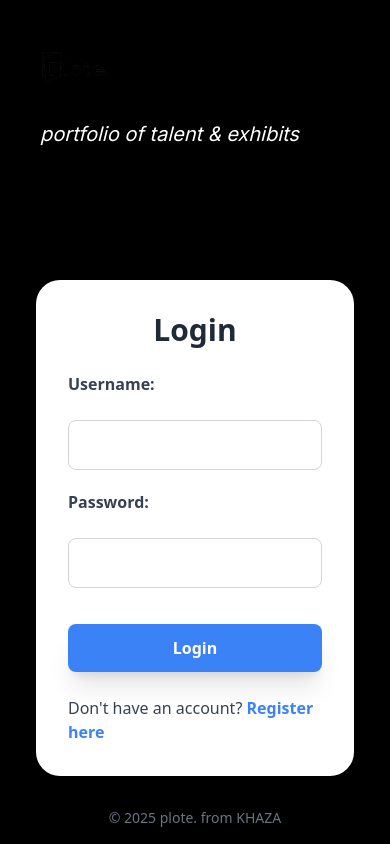
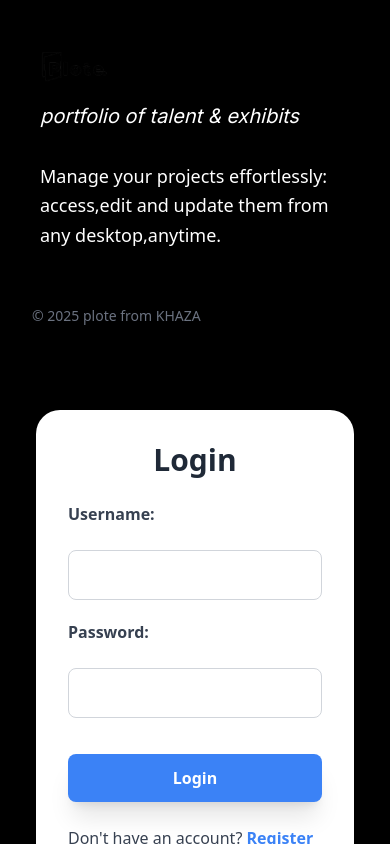
Before and after one commit to Khaza1558/web, a React (Vite) app in the folder frontend/: page / in a window 390 px wide. Built offline with nearby package versions, Linux system fonts and the light colour scheme.

Commit message:
Update App.jsx

```diff
--- a/frontend/src/App.jsx
+++ b/frontend/src/App.jsx
@@ -448,7 +448,7 @@ const LoginPage = ({ onLoginSuccess, onNavigateToRegister, onNavigateToForgotPas
     };
 
     return (
-        <div className="flex items-center justify-center p-5 w-full">
+        <div className="flex items-center justify-center p-5 w-full h-full"> {/* Added h-full to help centering */}
             <div className="bg-white p-8 rounded-3xl shadow-2xl w-full max-w-md flex flex-col items-center animate-fade-in-up">
                 <h2 className="text-3xl font-bold text-gray-800 mb-6">Login</h2>
                 <form onSubmit={handleSubmit} className="flex flex-col gap-5 w-full max-w-xs">
@@ -557,7 +557,7 @@ const RegisterPage = ({ onRegisterSuccess, onNavigateToLogin }) => {
     };
 
     return (
-        <div className="flex items-center justify-center p-5 w-full">
+        <div className="flex items-center justify-center p-5 w-full h-full"> {/* Added h-full to help centering */}
             <div className="bg-white p-8 rounded-3xl shadow-2xl w-full max-w-xl flex flex-col items-center animate-fade-in-up">
                 <h2 className="text-3xl font-bold text-gray-800 mb-6">Register</h2>
                 <form onSubmit={handleSubmit} className="flex flex-col gap-4 w-full max-w-lg mx-auto">
@@ -669,7 +669,7 @@ const ForgotPasswordPage = ({ onNavigateToLogin, onNavigateToResetPasswordWithTo
     };
 
     return (
-        <div className="flex items-center justify-center p-5 w-full">
+        <div className="flex items-center justify-center p-5 w-full h-full"> {/* Added h-full to help centering */}
             <div className="bg-white p-8 rounded-3xl shadow-2xl w-full max-w-md flex flex-col items-center animate-fade-in-up">
                 <h2 className="text-3xl font-bold text-gray-800 mb-6">Forgot Password</h2>
                 <form onSubmit={handleSubmit} className="flex flex-col gap-5 w-full max-w-xs">
@@ -788,7 +788,7 @@ const ResetPasswordPage = ({ onNavigateToLogin, initialToken }) => {
     };
 
     return (
-        <div className="flex items-center justify-center p-5 w-full">
+        <div className="flex items-center justify-center p-5 w-full h-full"> {/* Added h-full to help centering */}
             <div className="bg-white p-8 rounded-3xl shadow-2xl w-full max-w-md flex flex-col items-center animate-fade-in-up">
                 <h2 className="text-3xl font-bold text-gray-800 mb-6">Reset Password</h2>
                 <form onSubmit={handleSubmit} className="flex flex-col gap-5 w-full max-w-xs">
@@ -869,7 +869,7 @@ const WelcomePage = ({ onNavigateToCreateProject, onNavigateToViewProjects }) =>
     };
 
     return (
-        <div className="flex flex-col items-center justify-center p-5 w-full">
+        <div className="flex flex-col items-center justify-center p-5 w-full h-full"> {/* Added h-full to help centering */}
             <div className="bg-white p-8 rounded-3xl shadow-2xl w-full max-w-md flex flex-col items-center animate-fade-in-up">
                 <h1 className="text-3xl font-bold text-gray-800 mb-6">Welcome, {userDetails?.username || 'User'}!</h1>
 
@@ -1249,7 +1249,7 @@ const ViewProjectsPage = ({ onNavigateToWelcome }) => {
     console.log('ViewProjectsPage - Rendering. showSearchAndList:', showSearchAndList);
 
     return (
-        <div className="flex flex-col items-center justify-center p-5 w-full">
+        <div className="flex flex-col items-center justify-center p-5 w-full h-full"> {/* Added h-full to help centering */}
             <div className="bg-white p-8 rounded-3xl shadow-2xl w-full max-w-xl flex flex-col items-start animate-fade-in-up">
                 <h1 className="text-3xl font-bold mb-6 text-gray-800 self-center">View Projects</h1>
 
@@ -1537,7 +1537,7 @@ const CreateProjectPage = ({ onNavigateToWelcome }) => {
     };
 
     return (
-        <div className="flex items-center justify-center p-5 w-full">
+        <div className="flex items-center justify-center p-5 w-full h-full"> {/* Added h-full to help centering */}
             <div className="bg-white p-8 rounded-3xl shadow-2xl w-full max-w-xl flex flex-col items-center animate-fade-in-up">
                 <h2 className="text-3xl font-bold text-gray-800 mb-6">Create New Project</h2>
                 <form onSubmit={handleSubmit} className="flex flex-col gap-5 w-full max-w-lg mx-auto">
@@ -1667,7 +1667,7 @@ const SplashVideo = ({ onVideoEnd }) => {
         <div className="fixed inset-0 z-50 bg-black flex items-center justify-center overflow-hidden">
             <video
                 ref={videoRef}
-                src="intro.mp4" // IMPORTANT: Replace this with your actual video URL!
+                src="/intro.mp4" // IMPORTANT: Replace this with your actual video URL!
                 autoPlay
                 muted
                 playsInline // Crucial for mobile autoplay
@@ -1770,26 +1770,27 @@ function App() {
                 // Main container with black background and horizontal layout from the new screenshot
                 <div className="min-h-screen flex flex-col md:flex-row bg-black font-sans">
                     {/* Left section for Logo and Slogan */}
-                    <div className="w-full md:w-1/2 p-8 flex flex-col justify-between items-start">
+                    <div className="w-full md:w-1/2 p-8 flex flex-col justify-start items-start"> {/* Adjusted justify-start */}
                         <header className="mb-8 md:mb-0">
-                            {/* Replaced h1 with img tag for the logo, now white for dark background */}
-                            <img src="/title-removebg-preview.png" alt="Plote." className="h-20 sm:h-32 md:h-32 mb-2 drop-shadow-lg filter invert" /> {/* filter invert makes it white */}
+                            {/* Logo image with precise height and alignment */}
+                            <img src="/title-removebg-preview.png" alt="Plote." className="h-20 sm:h-24 md:h-[100px] mb-[-10px] drop-shadow-lg filter invert" /> {/* md:h-[100px] for more exact height, negative margin for tighter spacing */}
+                            {/* Slogan with refined font size and color */}
                             <p className="text-xl sm:text-2xl text-white italic pl-2" style={{ fontFamily: 'Inter, sans-serif' }}>portfolio of talent & exhibits</p>
-                            <div className="hidden md:block mt-auto pb-10 pl-2">
+                        </header>
+                        <div className="md:mt-auto pb-10 pl-2"> {/* Removed hidden for md:block to ensure consistency on all sizes */}
                             <p className="text-lg text-white max-w-sm leading-relaxed">
-                                Manage your projects effortlessly: access,edit and update them from any desktop,anytime.</p></div>
-                        </header>
+                                Manage your projects effortlessly: access,edit and update them from any desktop,anytime.</p>
+                        </div>
+                         {/* Footer for the main app - moved here to align with the left section content */}
+                        <footer className="w-full text-left py-4 text-gray-500 text-sm md:absolute md:bottom-0 md:left-8">
+                            © 2025 plote from KHAZA
+                        </footer>
                     </div>
 
                     {/* Right section for dynamic page content */}
                     <main className="flex-grow flex items-center justify-center w-full md:w-1/2 p-4">
                         {renderPage()}
                     </main>
-
-                    {/* Footer for the main app */}
-                    <footer className="w-full text-center py-4 text-gray-500 text-sm absolute bottom-0">
-                        © 2025 plote. from KHAZA
-                    </footer>
                 </div>
             )}
         </>
```
